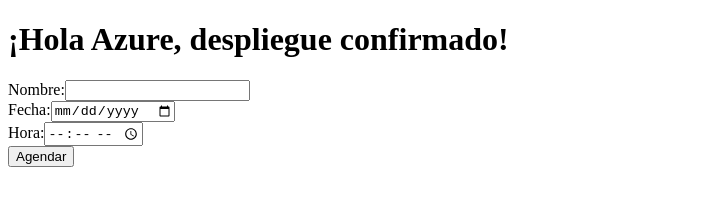
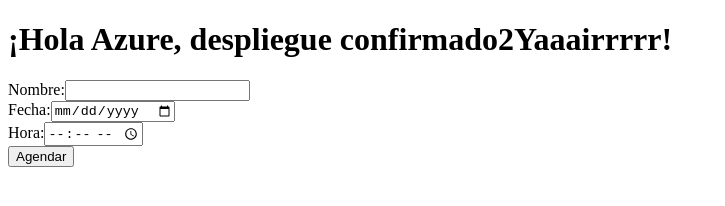
Before and after one commit to yachagua/citas-web, a plain HTML site: page index.html in a window 1280 px wide. Shown: the whole page, without its empty margins (0-725 px from the left). Drawn offline with Linux system fonts and the light colour scheme.

Commit message:
Corrijo workflow y cambio visible en index.html

```diff
--- a/index.html
+++ b/index.html
@@ -4,7 +4,7 @@
   <title>Agendar Cita - Versión 2</title>
 </head>
 <body>
-  <h1>¡Hola Azure, despliegue confirmado!</h1>
+  <h1>¡Hola Azure, despliegue confirmado2Yaaairrrrr!</h1>
   <form>
     <label>Nombre:</label><input type="text" name="nombre"><br>
     <label>Fecha:</label><input type="date" name="fecha"><br>
```
